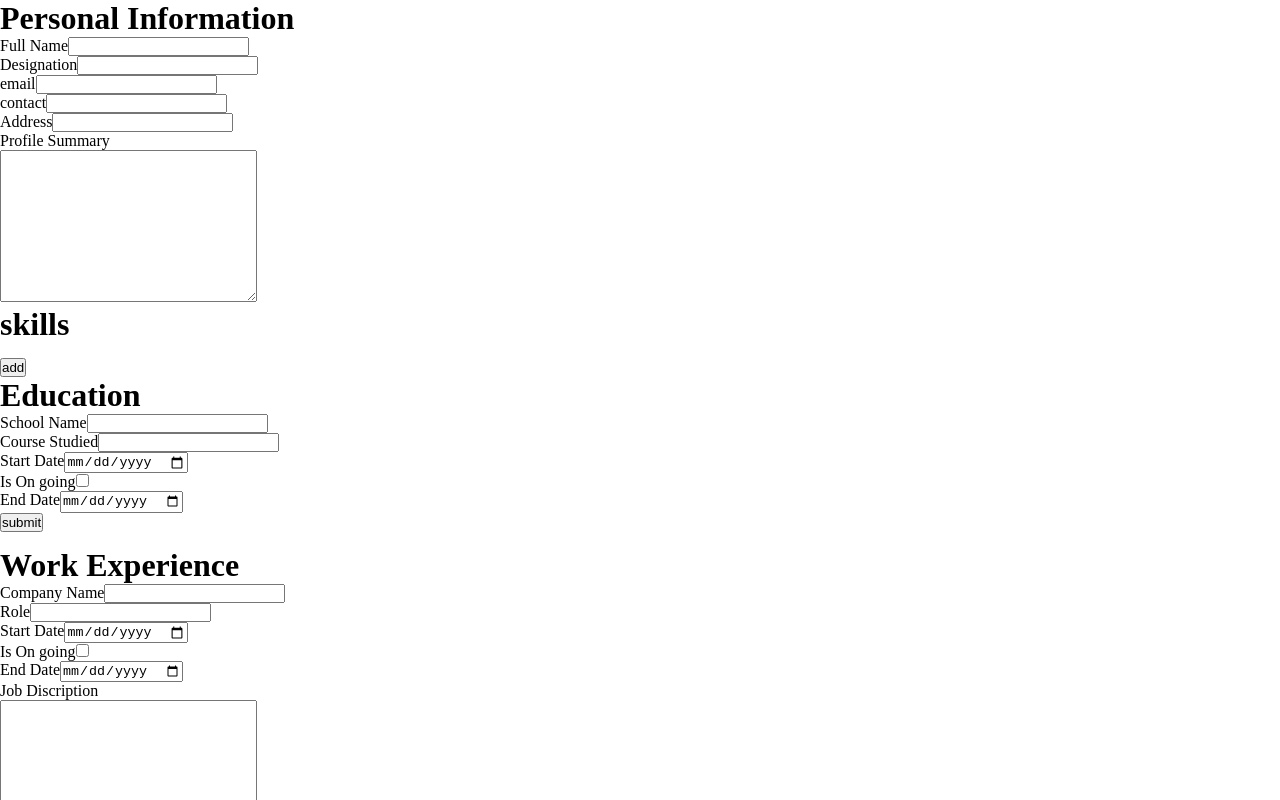
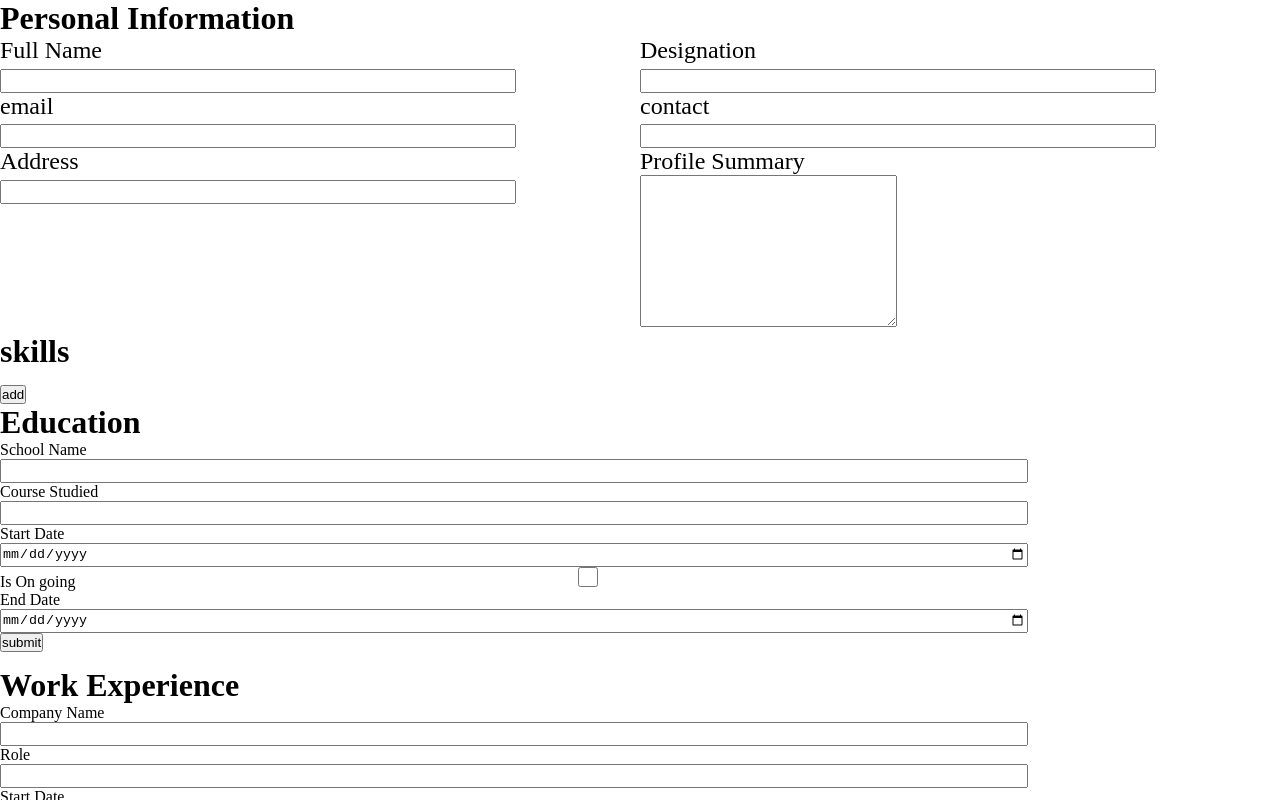
Before and after one commit to sinan-894/cv-app, a React (Vite) app: page / in a window 1280 px wide. Shown: the top 800 px of the page. Built offline with nearby package versions, Linux system fonts and the light colour scheme.

Commit message:
Add style to input boxes

```diff
--- a/src/style.css
+++ b/src/style.css
@@ -1,9 +1,25 @@
 /* personal detail form */
 
-.personal-information{
-
+.personal-information form{
+    font-size: 1.5em;
+    display: grid;
+    grid-template-columns: 1fr 1fr;
 }
 
 .textarea label{
     display: block;
 }
+
+.input{
+    font-size: 1em;
+}
+
+.input label{
+
+    display: block;
+}
+
+input{
+    height: 20px;
+    width: 80%;
+}
```
